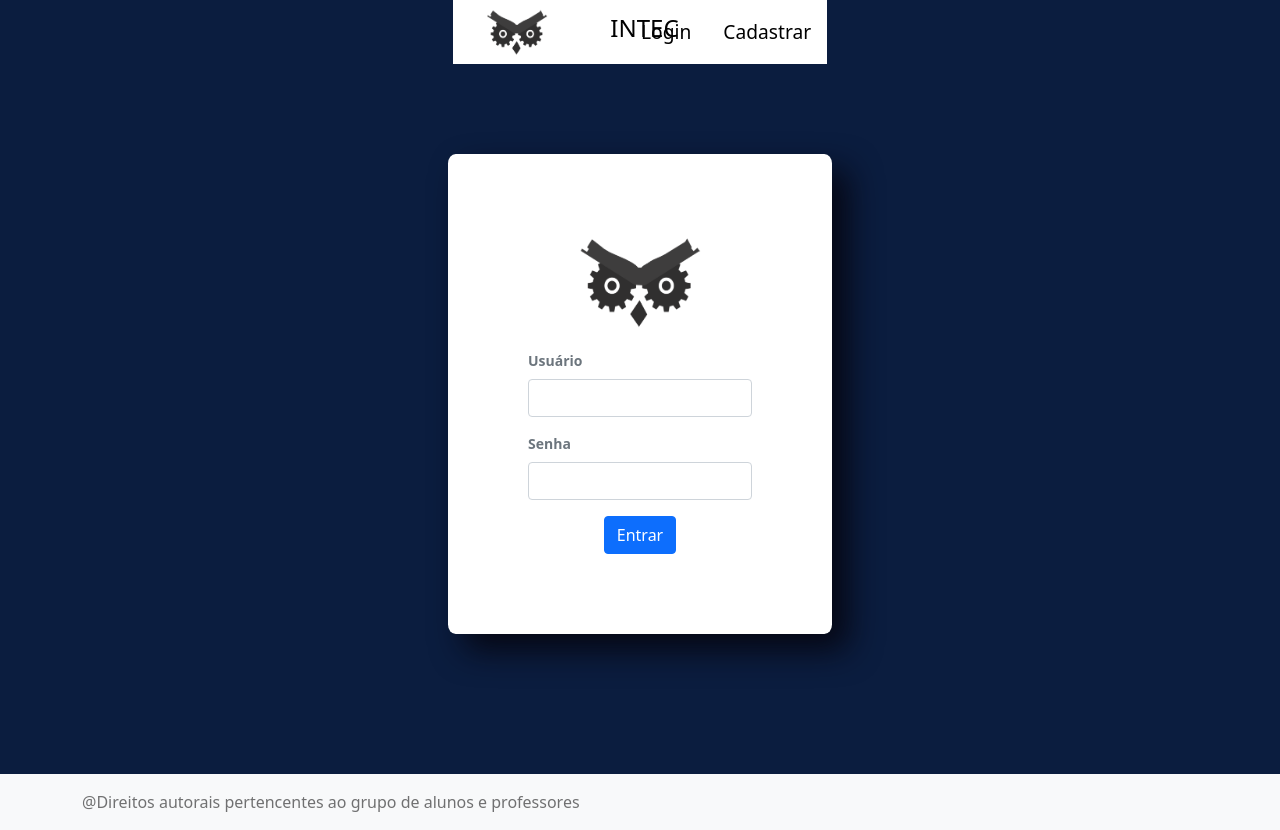
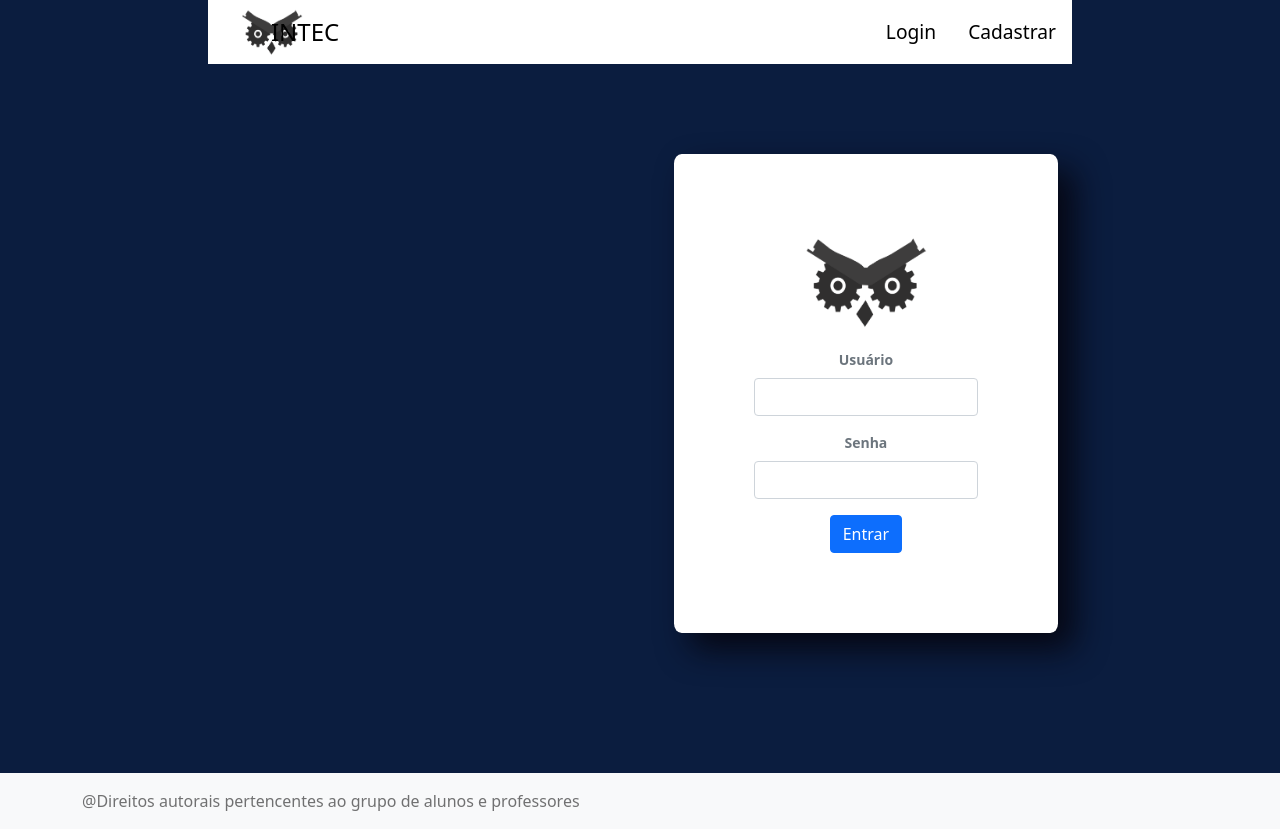
Before and after one commit to IntecEmbu/ProfessoresAlunos-frontend, a React (Create React App) app: page /Login in a window 1280 px wide. Built offline with nearby package versions, Linux system fonts and the light colour scheme.

Commit message:
andreicsantana

```diff
--- a/src/App.js
+++ b/src/App.js
@@ -14,7 +14,7 @@ import Erro from './pages/Erro';
 import Header from './components/Header/index.js';
 import Footer from './components/Footer/index.js';
 import { BrowserRouter, Routes, Route } from 'react-router-dom';
-import ProtectedRouter from './protectedRouter';
+
 
 function App() {
 
--- a/src/StyleComponents/Header.css
+++ b/src/StyleComponents/Header.css
@@ -13,8 +13,9 @@
   color: rgb(0, 0, 0);
   text-decoration: none;
   transition: 0.3s;
-  margin-right: auto;
-  margin-left: 48%;
+  margin: auto;
+  padding: auto;
+  margin-right: 15.3rem;
 }
 
 .Header-cad, .Header-log{
@@ -40,7 +41,7 @@
   position: relative;
   text-align:center;
   display: flex;
-  margin: auto;
+  transform: translate(-5%);
 }
 
  .HeaderLink :hover {
--- a/src/StyleComponents/Logo.css
+++ b/src/StyleComponents/Logo.css
@@ -12,4 +12,23 @@
 
 .LogoIntec{
     width: 100%;
+    margin: auto;
+    padding: auto;
 }
+
+.TittleName {
+    padding-top: 60px;
+    margin-right: 52.5px;
+    font-size: 30px !important;
+    animation: go-back 3s infinite alternate !important;
+    color: gainsboro;
+}
+
+@keyframes go-back {
+    from {
+        transform: translateX(50px);
+    }
+    to {
+        transform: translateX(0);
+    }
+}
--- a/src/components/Logo/index.js
+++ b/src/components/Logo/index.js
@@ -1,6 +1,6 @@
 import React from 'react';
 import { Card, } from 'react-bootstrap';
-import Imagem from '../Imagens/branco.png';
+import Imagem from '../Imagens/logo_loading.gif';
 import '../../StyleComponents/Logo.css';
 
 
@@ -11,7 +11,7 @@ function index() {
     <Card className='CardLogo'>
       <Card.Body>
         <img src={Imagem} className='LogoIntec' />
-        <Card.Title>INTEC</Card.Title>
+        <Card.Title className="TittleName">INTEC</Card.Title>
       </Card.Body>
     </Card>
 
--- a/src/pages/Login/index.js
+++ b/src/pages/Login/index.js
@@ -4,7 +4,6 @@ import Button from 'react-bootstrap/Button';
 import Imagem from '../../components/Imagens/transparente.png';
 import { useState } from 'react';
 import '../../styles/login.css';
-
 
 
 function Index() {
--- a/src/styles/login.css
+++ b/src/styles/login.css
@@ -4,21 +4,19 @@
     padding: 5rem;
     background-color: #fff;
     margin-top: 7%;
-    margin-left: auto;
-    margin-right: auto;
+    margin-left: 35.3%;
     border-radius: 2%;
     box-shadow: 1rem 1rem 2rem rgb(6, 7, 19);
 }
 
 .form-text{
-    text-align: left;
     font-weight: bold;
 }
 
 .Login-Logo{
     width: 8rem;
     height: 6rem;
-    margin-bottom: 1rem;
+    margin-bottom: 15px;
 }
 
 #box-check {
```
Also changed, not shown: src/components/Imagens/logo_loading.gif (added).
